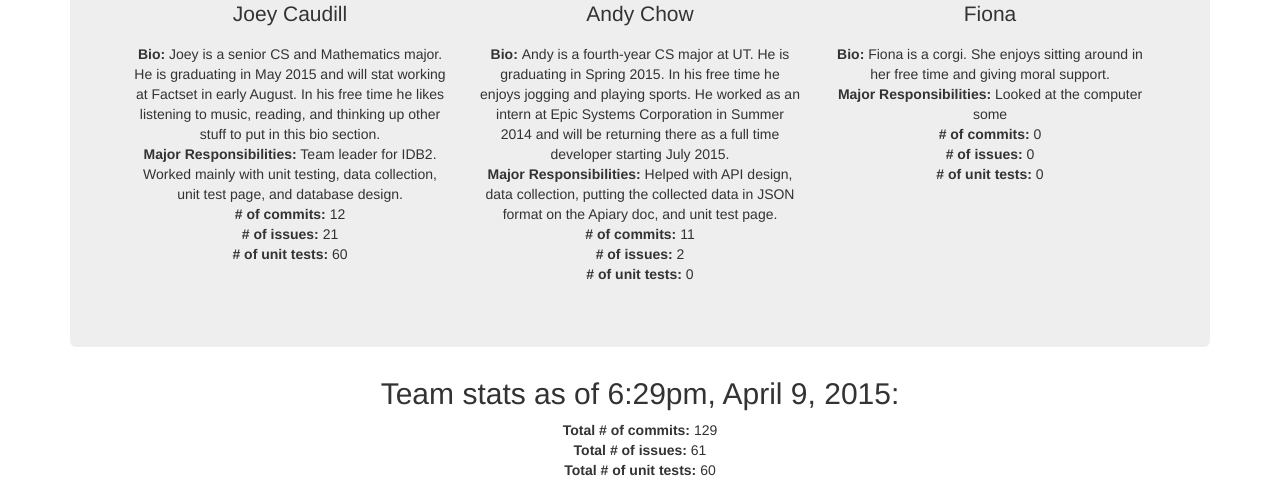
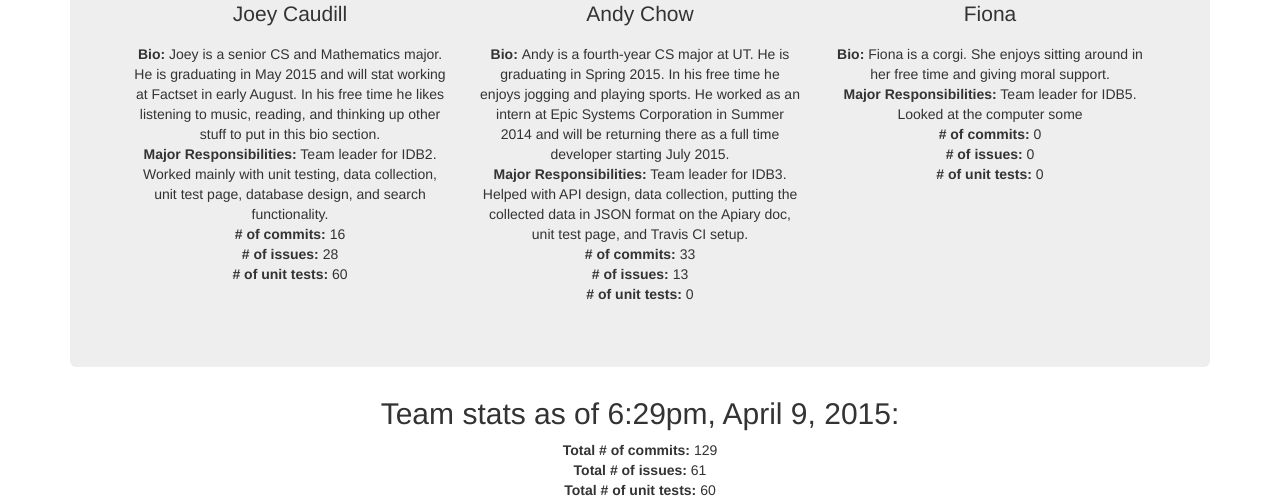
Before and after one commit to tbarn/cs373-idb, a Flask app: page /team.html in a window 1280 px wide. Shown: the part 851-1351 px from the top of the page. Run offline with Flask 2, Linux system fonts and the light colour scheme; some libraries are stand-ins or nearby versions.

Commit message:
Updating team page

```diff
--- a/templates/team.html
+++ b/templates/team.html
@@ -10,9 +10,9 @@
         <img src="http://zachinfovis.weebly.com/uploads/3/0/9/6/30967697/6729473_orig.png" class="img-rounded" alt="Buffet" width="250" height="236">
         <p>Zach Abel</p>
 		<b>Bio: </b> Senior studying CS and Physics. Graduating Fall 2015.<br>
-		<b>Major Responsibilities:</b> Worked on front end: HTML, CSS, nginx stuff, inserting stuff into Database, consultant on DB design<br>
-		<b># of commits:</b> 18<br>
-		<b># of issues:</b> 3<br>
+		<b>Major Responsibilities:</b> Worked on front end: HTML, CSS, nginx stuff, inserting stuff into Database, consultant on DB design, backend templating stuff, wrote javascript/GoT page<br>
+		<b># of commits:</b> 22<br>
+		<b># of issues:</b> 8<br>
 		<b># of unit tests:</b> 0<br>
 		<p></p>
       </div>
@@ -20,9 +20,9 @@
         <img src="https://media.licdn.com/mpr/mpr/p/8/005/089/2d5/17bd3f0.jpg" class="img-rounded" alt="ARE YOU HERE? WHY NOT?" width="250" height="236">
         <p>Carl Bai</p>
 		<b>Bio: </b> Carl is senior CS major at UT Austin. He will be graduating in May 2015. He enjoys reading and playing table tennis in his free time.<br>
-		<b>Major Responsibilities:</b> Worked on Python back end, API design, data base design and modeling<br>
-		<b># of commits:</b> 30<br>
-		<b># of issues:</b> 24<br>
+		<b>Major Responsibilities:</b> Worked on Python back end, API design, data base design and modeling, and search functionality in the backend<br>
+		<b># of commits:</b> 37<br>
+		<b># of issues:</b> 27<br>
 		<b># of unit tests:</b> 0<br>
 		<p></p>
       </div>
@@ -31,9 +31,9 @@
     	<p>Taylor Barnett</p>
 		<b>Bio: </b> Taylor is a senior CS major at UT. She was the leader of HackTX for two years, and enjoys web development with Python. In her free time she enjoys going on Town Lake Trail.<br>
 		<b>Major Responsibilities:</b> Team Leader for IDB1, worked on API design, Python back end, and some front end template design <br>
-		<b># of commits:</b> 36<br>
+		<b># of commits:</b> 48<br>
 		<b># of issues:</b> 11<br>
-		<b># of unit tests:</b> 0<br>
+		<b># of unit tests:</b> 4<br>
 		<p></p>
       </div>
       <div class='col-md-4 text-center'>
@@ -41,9 +41,9 @@
 	    <p>Joey Caudill</p>
 
 		<b>Bio: </b> Joey is a senior CS and Mathematics major. He is graduating in May 2015 and will stat working at Factset in early August. In his free time he likes listening to music, reading, and thinking up other stuff to put in this bio section.<br>
-		<b>Major Responsibilities:</b> Team leader for IDB2. Worked mainly with unit testing, data collection, unit test page, and database design.<br>
-		<b># of commits:</b> 12<br>
-		<b># of issues:</b> 21<br>
+		<b>Major Responsibilities:</b> Team leader for IDB2. Worked mainly with unit testing, data collection, unit test page, database design, and search functionality.<br>
+		<b># of commits:</b> 16<br>
+		<b># of issues:</b> 28<br>
 		<b># of unit tests:</b> 60<br>
 
 		<p></p>
@@ -52,9 +52,9 @@
         <img src="https://scontent.xx.fbcdn.net/hphotos-xfa1/v/t1.0-9/1013806_703648663007654_4650152177798108988_n.jpg?oh=4a3093e2e7681c249783dc6eaa5b4ccf&oe=55B87F7D" class="img-rounded" alt="ARE YOU HERE? WHY NOT?" width="250" height="236">
 	    <p>Andy Chow</p>
 		<b>Bio: </b> Andy is a fourth-year CS major at UT. He is graduating in Spring 2015. In his free time he enjoys jogging and playing sports. He worked as an intern at Epic Systems Corporation in Summer 2014 and will be returning there as a full time developer starting July 2015.<br>
-		<b>Major Responsibilities:</b> Helped with API design, data collection, putting the collected data in JSON format on the Apiary doc, and unit test page.<br>
-		<b># of commits:</b> 11<br>
-		<b># of issues:</b> 2<br>
+		<b>Major Responsibilities:</b> Team leader for IDB3. Helped with API design, data collection, putting the collected data in JSON format on the Apiary doc, unit test page, and Travis CI setup.<br>
+		<b># of commits:</b> 33<br>
+		<b># of issues:</b> 13<br>
 		<b># of unit tests:</b> 0<br>
 		<p></p>
       </div>
@@ -62,7 +62,7 @@
         <img src="https://pbs.twimg.com/media/CAzqll4WkAEe77R.jpg" class="img-rounded" alt="ARE YOU HERE? WHY NOT?" width="250" height="236">
 	    <p>Fiona</p>
 		<b>Bio: </b> Fiona is a corgi. She enjoys sitting around in her free time and giving moral support.<br>
-		<b>Major Responsibilities:</b> Looked at the computer some<br>
+		<b>Major Responsibilities:</b> Team leader for IDB5. Looked at the computer some<br>
 		<b># of commits:</b> 0<br>
 		<b># of issues:</b> 0<br>
 		<b># of unit tests:</b> 0<br>
```
